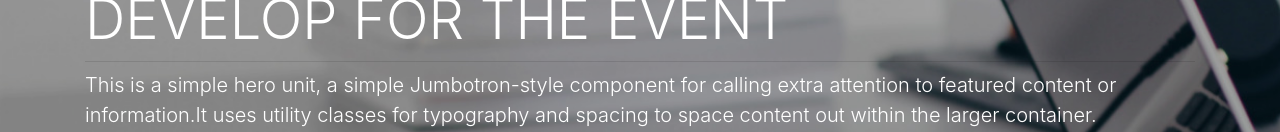
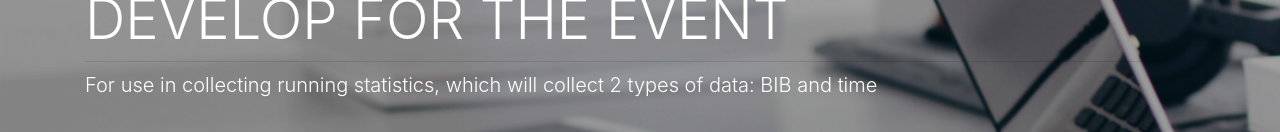
Before and after one commit to tickstudiu/bib-front-end, a React (Create React App) app: page / in a window 1280 px wide. Shown: the part 668-800 px from the top of the page. Built offline with nearby package versions, Linux system fonts and the light colour scheme; no server answers.

Commit message:
update jonbo text

```diff
--- a/src/components/jumbotext.component.js
+++ b/src/components/jumbotext.component.js
@@ -9,9 +9,7 @@ class JumboText extends Component {
                     <Container>
                         <h1 className="display-4 text-uppercase">Develop for the event</h1>
                         <hr className="my-2"/>
-                        <p className="lead">This is a simple hero unit, a simple Jumbotron-style component for calling
-                            extra attention to featured content or information.It uses utility classes for typography and spacing to space content out within the larger
-                            container.</p>
+                        <p className="lead">For use in collecting running statistics, which will collect 2 types of data: BIB and time</p>
                     </Container>
                 </Jumbotron>
             </div>
```
